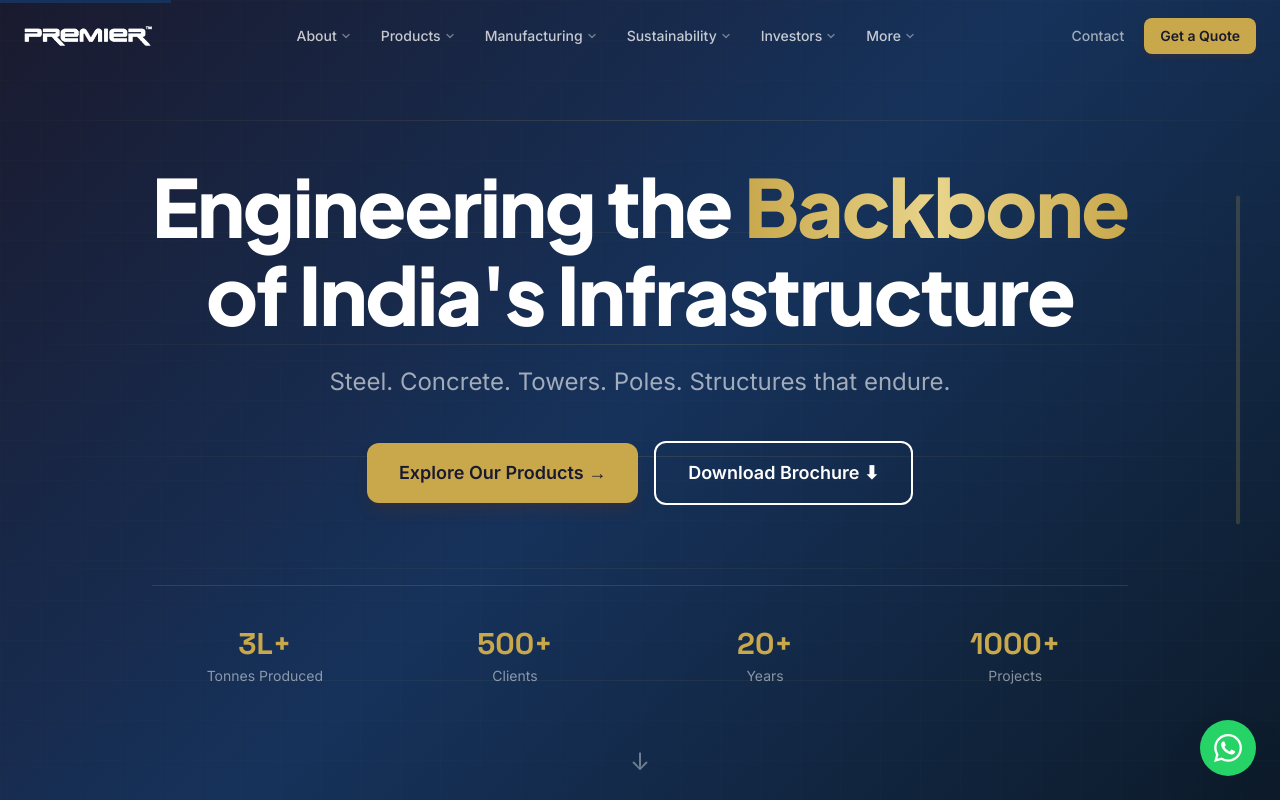
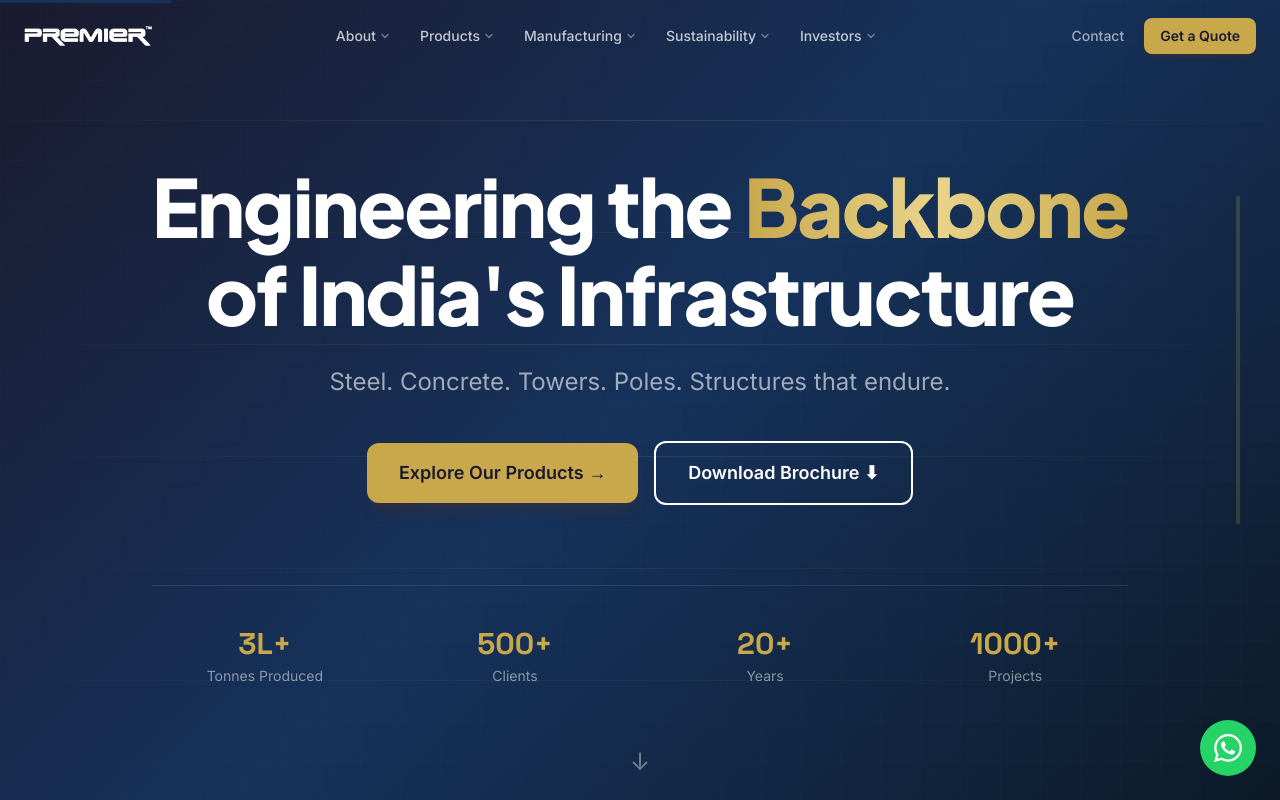
Before and after one commit to adnanabbasi0109-max/premiereweb, a Next.js app: page / in a window 1280 px wide. Shown: the top 800 px of the page. Built offline with nearby package versions, Linux system fonts and the light colour scheme.

Commit message:
Remove More dropdown from navbar
Co-Authored-By: Claude Opus 4.6 <noreply@anthropic.com>

```diff
--- a/components/layout/Navbar.tsx
+++ b/components/layout/Navbar.tsx
@@ -53,17 +53,6 @@ const NAV: NavItem[] = [
       { label: "Overview", href: "/investor-relations/overview" },
       { label: "Financial Information", href: "/investor-relations/financial-information" },
       { label: "Governance", href: "/investor-relations/governance" },
-    ],
-  },
-  {
-    label: "More",
-    href: "/blog",
-    children: [
-      { label: "Blog & Insights", href: "/blog" },
-      { label: "Careers", href: "/careers" },
-      { label: "Partner With Us", href: "/partner-with-us" },
-      { label: "Downloads", href: "/downloads" },
-      { label: "Monthly Prices", href: "/monthly-prices" },
     ],
   },
 ];
```
